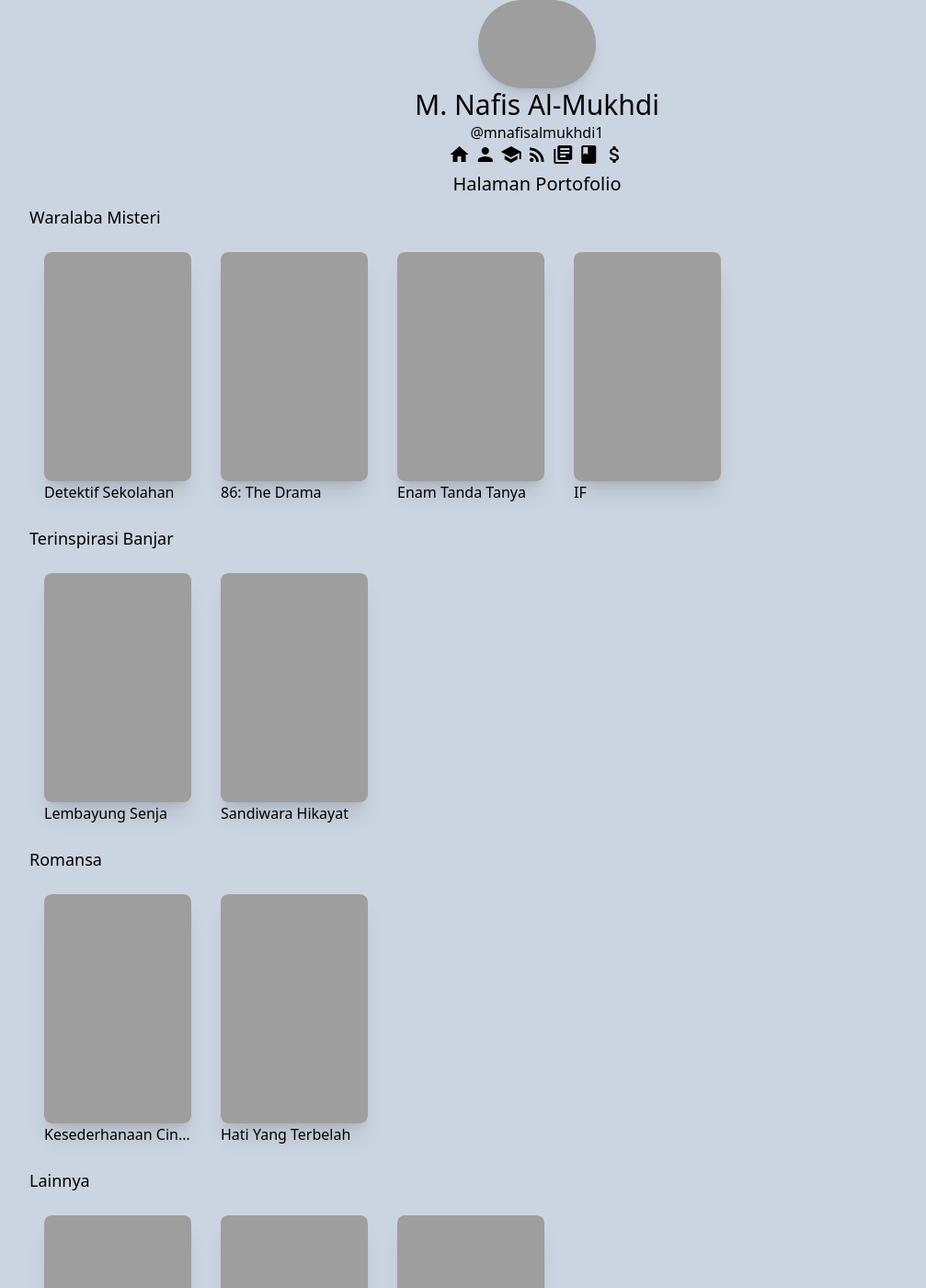
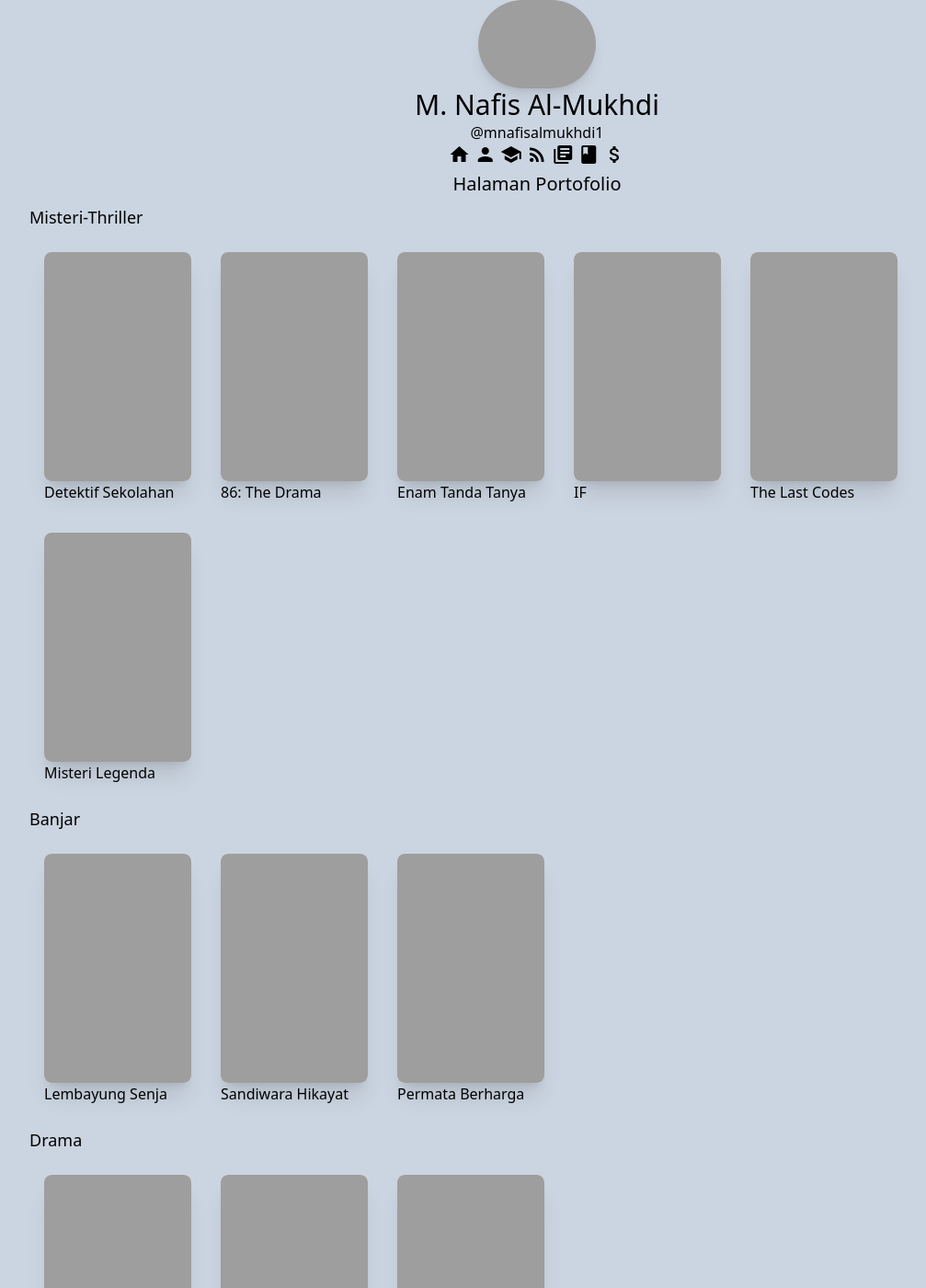
Before and after one commit to mnafisalmukhdi1/mnafisalmukhdi1.github.io, a Jekyll site: the page built from works/index.html, in a window 1280 px wide and 1400 px high. Shown: the whole window at 92% size, without its empty margins (56-1063 px from the left). Built offline with Jekyll 4.4.1, drawn with Linux system fonts in a browser that asks for light colours; nearby versions of some CDN libraries; some of the changed text lies outside the part shown.

Commit message:
update works

```diff
--- a/works/index.html
+++ b/works/index.html
@@ -4,7 +4,7 @@ layout: main
 ---
 		<h2 class="text-xl text-center">Halaman Portofolio</h2>
 		<main class="pt-2">
-		<h3 class="text-lg block ml-2">Waralaba Misteri</h3>
+		<h3 class="text-lg block ml-2">Misteri-Thriller</h3>
 		<section class="max-w-screen p-3">
 			<div class="relative flex flex-wrap p-3 gap-8">
 				<!--Detektif Sekolahan-->
@@ -35,11 +35,25 @@ layout: main
 				<div class="block truncate w-40">IF</div>
 				</a>
 				</div>
+				<!--The Last Codes-->
+				<div class="max-w-lg shrink-0 snap-center">
+					<a href="https://mnafisalmukhdi1.github.io/story/the-last-codes/">
+						<img class="aspect-[9/14] w-40 shrink-0 rounded-lg bg-white object-cover shadow-xl" src="https://mnafisalmukhdi1.github.io/cdn/works/tlc.png" alt="The Last Codes" />
+						<div class="block truncate w-40 dark:text-white">The Last Codes</div>
+					</a>
+				</div>
+				<!--Misteri Legenda-->
+				<div class="max-w-lg shrink-0 snap-center">
+					<a href="https://mnafisalmukhdi1.github.io/story/misteri-legenda/">
+						<img class="aspect-[9/14] w-40 shrink-0 rounded-lg bg-white object-cover shadow-xl" src="https://mnafisalmukhdi1.github.io/cdn/works/ml.png" alt="Misteri Legenda" />
+						<div class="block truncate w-40 dark:text-white">Misteri Legenda</div>
+					</a>
+				</div>
 			</div>
 		</section>
-		<h3 class="text-lg block ml-2">Terinspirasi Banjar</h3>
+		<h3 class="text-lg block ml-2">Banjar</h3>
 		<section class="max-w-screen p-3">
-			<div class="relative flex flex-wrap p-3 gap-8">
+		<div class="relative flex flex-wrap p-3 gap-8">
 			<!--Lembayung Senja-->
 			<div class="max-w-lg shrink-0 snap-center">
 			<a href="https://mnafisalmukhdi1.github.io/works/lembayung-senja.html">
@@ -54,11 +68,18 @@ layout: main
 			<div class="block truncate w-40">Sandiwara Hikayat</div>
 			</a>
 			</div>
+			<!--Permata Berharga-->
+			<div class="max-w-lg shrink-0 snap-center">
+				<a href="https://mnafisalmukhdi1.github.io/story/permata-berharga/">
+					<img class="aspect-[9/14] w-40 shrink-0 rounded-lg bg-white object-cover shadow-xl" src="https://mnafisalmukhdi1.github.io/cdn/works/pb.png" alt="Permata Berharga" />
+					<h3 class="block truncate w-40 dark:text-white">Permata Berharga</h3>
+				</a>
 			</div>
+		</div>
 		</section>
-		<h3 class="text-lg block ml-2">Romansa</h3>
+		<h3 class="text-lg block ml-2">Drama</h3>
 		<section class="max-w-screen p-3">
-			<div class="relative flex flex-wrap p-3 gap-8">
+		<div class="relative flex flex-wrap p-3 gap-8">
 			<!--Kesederhanaan Cinta-->
 			<div class="max-w-lg shrink-0 snap-center">
 			<a href="https://mnafisalmukhdi1.github.io/works/kesederhanaan-cinta.html">
@@ -73,11 +94,18 @@ layout: main
 			<div class="block truncate w-40">Hati Yang Terbelah</div>
 			</a>
 			</div>
+			<!--Ramadan di Kampung-->
+			<div class="max-w-lg shrink-0 snap-center">
+			<a href="https://mnafisalmukhdi1.github.io/works/ramadan-di-kampung.html">
+			<img class="aspect-[9/14] w-40 shrink-0 rounded-lg bg-white object-cover shadow-xl" src="https://mnafisalmukhdi1.github.io/cdn/works/rdk.png" alt="Ramadan di Kampung">
+			<div class="block truncate w-40">Ramadan di Kampung</div>
+			</a>
 			</div>
+		</div>
 		</section>
-		<h3 class="text-lg block ml-2">Lainnya</h3>
+		<h3 class="text-lg block ml-2">Fantasi</h3>
 		<section class="max-w-screen p-3">
-			<div class="relative flex flex-wrap p-3 gap-8">
+		<div class="relative flex flex-wrap p-3 gap-8">
 			<!--Pria Bertopeng dari Surga-->
 			<div class="max-w-lg shrink-0 snap-center">
 			<a href="https://mnafisalmukhdi1.github.io/works/pria-bertopeng-dari-surga.html">
@@ -92,14 +120,14 @@ layout: main
 			<div class="block truncate w-40">The Masked Man From Heaven</div>
 			</a>
 			</div>
-			<!--Ramadan di Kampung-->
+			<!--Sang Penyampai Pesan-->
 			<div class="max-w-lg shrink-0 snap-center">
-			<a href="https://mnafisalmukhdi1.github.io/works/ramadan-di-kampung.html">
-			<img class="aspect-[9/14] w-40 shrink-0 rounded-lg bg-white object-cover shadow-xl" src="https://mnafisalmukhdi1.github.io/cdn/works/rdk.png" alt="Ramadan di Kampung">
-			<div class="block truncate w-40">Ramadan di Kampung</div>
-			</a>
+				<a href="/sang-penyampai-pesan/">
+					<img class="aspect-[9/14] w-40 shrink-0 rounded-lg bg-white object-cover shadow-xl" src="https://mnafisalmukhdi1.github.io/cdn/works/spp-new.png" alt="Sang Penyampai Pesan" />
+					<div class="block truncate w-40 dark:text-white">Sang Penyampai Pesan</div>
+				</a>
 			</div>
-			</div>
+		</div>
 		</section>
 		<h3 class="text-lg block ml-2">Musik</h3>
 		<section class="max-w-screen p-3">
@@ -133,7 +161,7 @@ layout: main
 			<div class="max-w-lg shrink-0 snap-center">
 			<a href="https://guepedia.com/book/12204" target="_blank">
 			<img class="aspect-[9/14] w-40 shrink-0 rounded-lg bg-white object-cover shadow-xl" src="https://mnafisalmukhdi1.github.io/cdn/ant/sb.png" alt="Semangat Berkarya">
-			<h3 class="block truncate">Semangat Berkarya</h3>
+			<div class="block truncate w-40">Semangat Berkarya</div>
 			</a>
 			</div>
 			<!--Metafora Kehilangan-->
```
